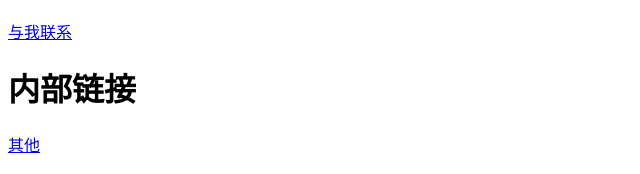
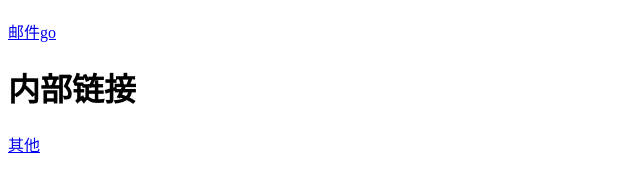
Before and after one commit to jhzzt/jhzzt.github.io, a plain HTML site: page index.html in a window 1280 px wide. Shown: the part 183-357 px from the top of the page, 0-640 px from the left. Drawn offline with Linux system fonts and the light colour scheme.

Commit message:
Update index.html

```diff
--- a/index.html
+++ b/index.html
@@ -8,7 +8,7 @@
      <h1>普通链接</h1>
     <a href="http://www.baidu.com" target="_blank">百度</a>
     <h1>邮件链接</h1>
-    <a href="mailto:704462013@qq.com">与我联系</a>
+    <a href="mailto:704462013@qq.com">邮件go</a>
     <h1>内部链接</h1>
      <a href="#qita">其他</a>
      <h1>热点链接</h1>
```
